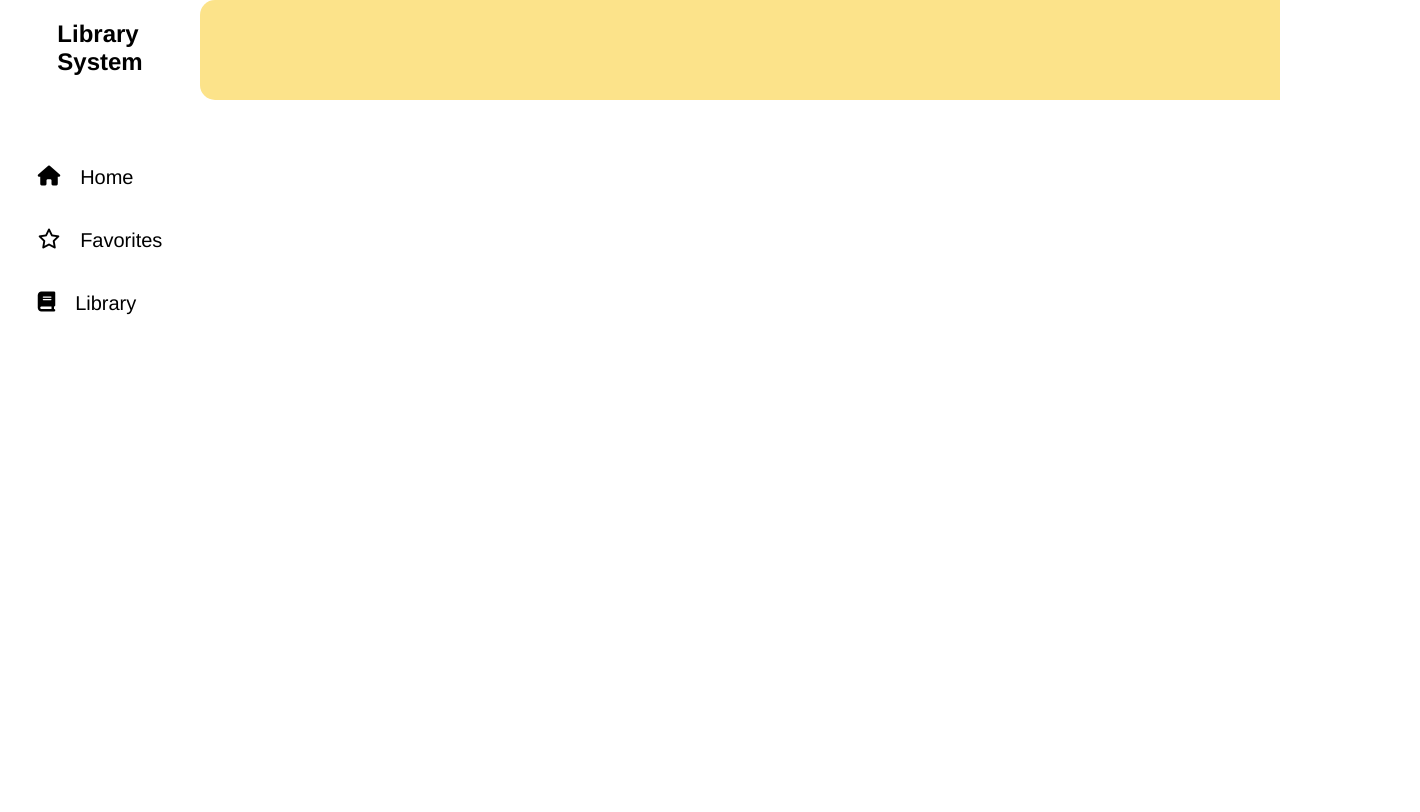
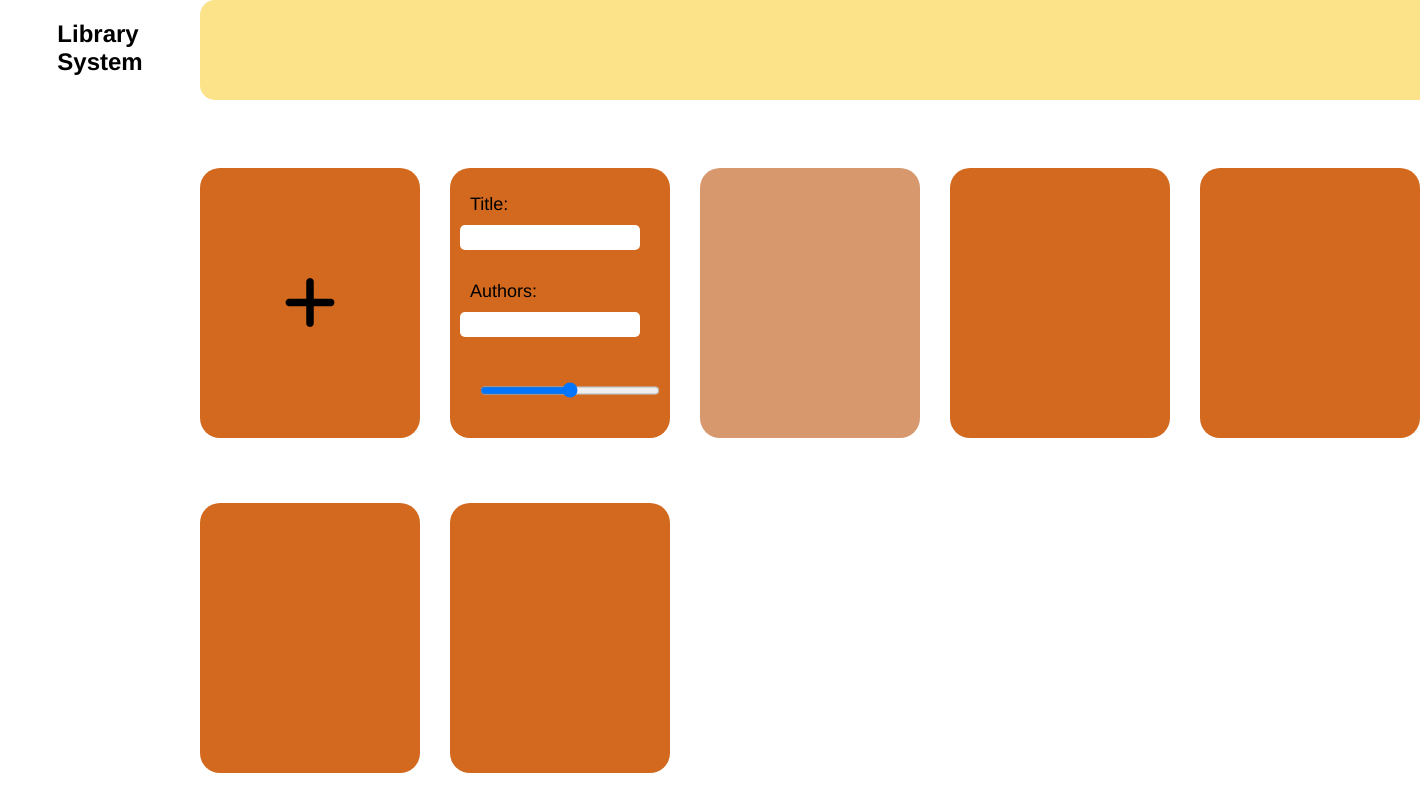
Before and after one commit to bhuwan214/book-library, a plain HTML site: page index.html in a window 1280 px wide. Shown: the whole page, 1420 px wide, since content can reach past the window. Drawn offline with Linux system fonts and the light colour scheme.

Commit message:
working on UI

```diff
--- a/index.html
+++ b/index.html
@@ -13,7 +13,7 @@
         <div class="top-part">
             <h2> Library System </h2>
         </div>
-
+<!--
         <div class="nav-icon">
              <a href="#" class="home">
             <i class="fa-solid fa-house"></i>
@@ -28,15 +28,40 @@
             <i class="fa-solid fa-book"></i>
             <span>Library</span>
            </a>
-        </div>
+        </div> -->
 
     </aside>
 
     <header></header>
 
-   <div class="main"></div>
+   <div class="main">
 
+
+    <div class="item">
+        <i class="fa-solid fa-plus"></i>
+    </div>
+
+
+    <div class="overlay-input">
+        <form action="" method="post">
+            <label for="title">Title:</label><br>
+            <input type="text" id="title" name="title"><br><br>
+            <label for="author">Authors:</label>
+            <input type="text" id="authors" name="author"> <br> <br>
+            <label for="progress"></label>
+         <input type="range" name="progress" id="progress" min="0" >
+        </form>
+      </div>
+
+    <div class="book-list"></div>
+    <div class="item"></div>
+    <div class="item"></div>
+    <div class="item"></div>
+    <div class="item"></div>
+</div>
   </div>
+
+
 
   <!-- For Icon -->
   <script src="https://kit.fontawesome.com/6a0ebd92fb.js" crossorigin="anonymous"></script>
--- a/style.css
+++ b/style.css
@@ -68,10 +68,68 @@ header{
 }
 
 .main{
+
     background-color: rgb(255, 255, 255);
     grid-column: 2/3;
     grid-row:2/5;
     width: 100%;
     height: 80vh;
+    display: grid;
+
+    grid-template-columns: repeat(5,1fr);
+gap: 30px;
+    }
+
+.item{
+    width: 220px;
+    height: 270px;
+    background-color: chocolate;
+    border-radius: 20px;
+display: flex;
+justify-content: center;
+align-items: center;
 
 }
+
+.book-list{
+    width: 220px;
+    height: 270px;
+    background-color: rgb(214, 152, 108);
+    border-radius: 20px;
+
+
+}
+
+.fa-solid {
+    font-size: 60px;
+}
+
+.fa-solid:hover{
+    font-size:90px;
+}
+
+.overlay-input{
+    width: 220px;
+    height: 270px;
+    background-color: chocolate;
+    border-radius: 20px;
+display: flex;
+justify-content: center;
+align-items: center;
+font-size: 18px;
+font-family: 'Franklin Gothic Medium', 'Arial Narrow', Arial, sans-serif;
+
+}
+
+input{
+    margin: 10px;
+    border-radius: 5px;
+    width: 180px;
+    height: 25px;
+    border: none;
+}
+
+label{
+    width: 200px;
+    padding-left: 20px;
+}
```
Also changed, not shown: 1 other file.
